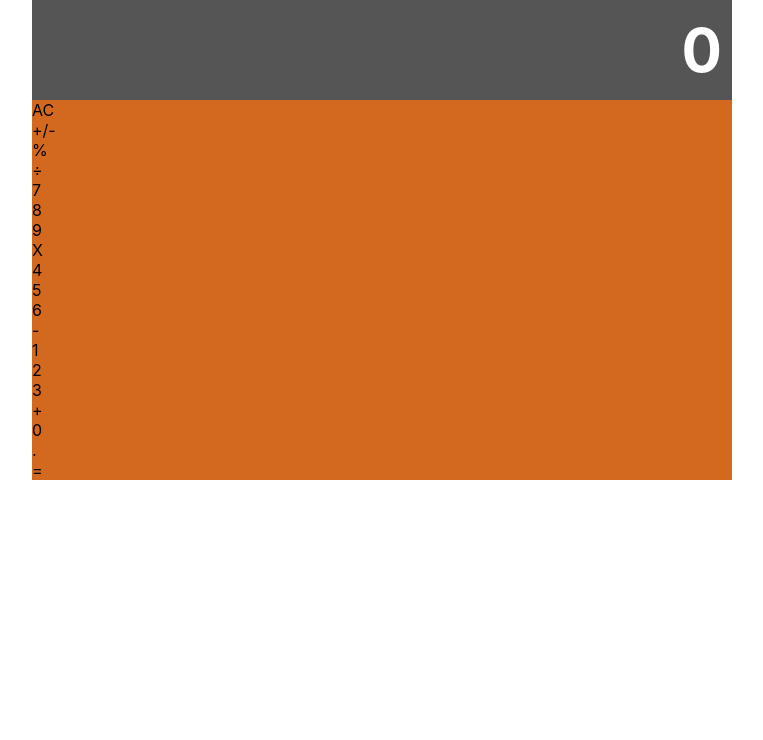
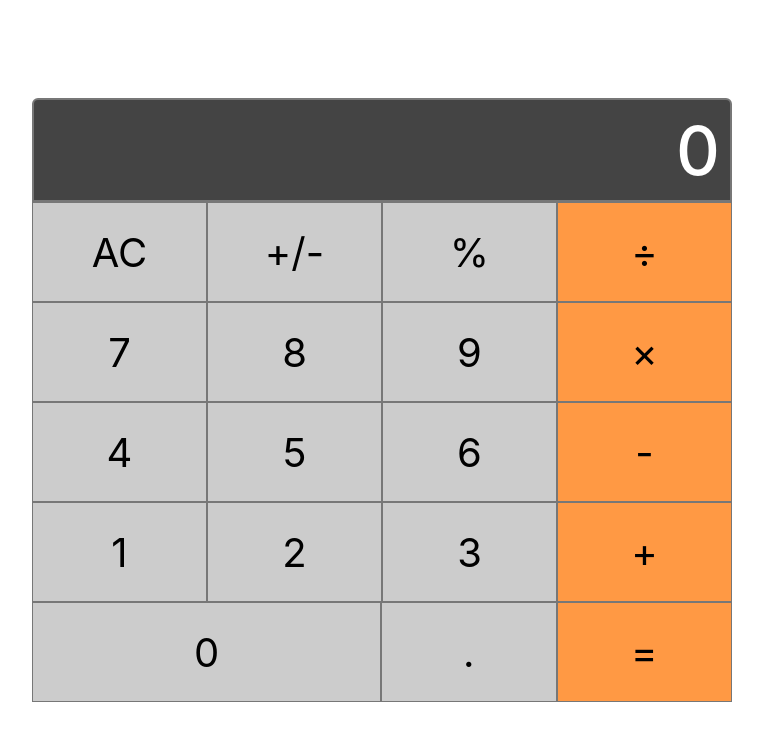
Before and after one commit to macnick/react-calculator, a React (Create React App) app: page / in a window 1280 px wide. Shown: the top 740 px of the page, without its empty margins (258-1021 px from the left). Built offline with nearby package versions, Linux system fonts and the light colour scheme.

Commit message:
Style all the components

```diff
--- a/src/components/App.js
+++ b/src/components/App.js
@@ -3,13 +3,13 @@ import Display from './Display';
 import ButtonPanel from './ButtonPanel';
 import '../styles/main.css';
 
-function App() {
+const App = () => {
   return (
     <div className="app">
       <Display />
       <ButtonPanel />
     </div>
   );
-}
+};
 
 export default App;
--- a/src/components/Button.js
+++ b/src/components/Button.js
@@ -1,12 +1,26 @@
 import React from 'react';
 import PropTypes from 'prop-types';
 
-function Button({ name }) {
-  return <div className="button">{name}</div>;
-}
+const Button = ({ name, color, wide }) => {
+  return (
+    <div
+      className="button"
+      style={{ backgroundColor: color, width: wide ? '50%' : '25%' }}
+    >
+      {name}
+    </div>
+  );
+};
 
 Button.propTypes = {
   name: PropTypes.string.isRequired,
+  color: PropTypes.string,
+  wide: PropTypes.bool,
+};
+
+Button.defaultProps = {
+  color: '#f94',
+  wide: false,
 };
 
 export default Button;
--- a/src/components/ButtonPanel.js
+++ b/src/components/ButtonPanel.js
@@ -1,40 +1,32 @@
 import React from 'react';
 import Button from './Button';
 
-function ButtonPanel() {
+const ButtonPanel = () => {
+  const grey = '#ccc';
+  const groups = [
+    ['AC', '+/-', '%', '÷'],
+    ['7', '8', '9', '×'],
+    ['4', '5', '6', '-'],
+    ['1', '2', '3', '+'],
+    ['0', '.', '='],
+  ];
+
   return (
     <div className="buttonpanel">
-      <div className="group1">
-        <Button name="AC" />
-        <Button name="+/-" />
-        <Button name="%" />
-        <Button name="÷" />
-      </div>
-      <div className="group2">
-        <Button name="7" />
-        <Button name="8" />
-        <Button name="9" />
-        <Button name="X" />
-      </div>
-      <div className="group3">
-        <Button name="4" />
-        <Button name="5" />
-        <Button name="6" />
-        <Button name="-" />
-      </div>
-      <div className="group4">
-        <Button name="1" />
-        <Button name="2" />
-        <Button name="3" />
-        <Button name="+" />
-      </div>
-      <div className="group5">
-        <Button name="0" />
-        <Button name="." />
-        <Button name="=" />
-      </div>
+      {groups.map((group, j) => (
+        <div className={`btn-group group${j + 1}`} key={group}>
+          {group.map((el, i) => (
+            <Button
+              key={el}
+              name={el}
+              color={i < group.length - 1 ? grey : null}
+              wide={el === '0'}
+            />
+          ))}
+        </div>
+      ))}
     </div>
   );
-}
+};
 
 export default ButtonPanel;
--- a/src/components/Display.js
+++ b/src/components/Display.js
@@ -1,9 +1,9 @@
 import React from 'react';
 import PropTypes from 'prop-types';
 
-function Display({ result }) {
+const Display = ({ result }) => {
   return <div className="display">{result}</div>;
-}
+};
 
 Display.propTypes = {
   result: PropTypes.string,
--- a/src/index.css
+++ b/src/index.css
@@ -1,5 +1,9 @@
 body {
   margin: 0;
+  height: 100vh;
+  display: flex;
+  justify-content: center;
+  align-items: center;
   font-family: -apple-system, 'BlinkMacSystemFont', 'Segoe UI', 'Roboto',
     'Oxygen', 'Ubuntu', 'Cantarell', 'Fira Sans', 'Droid Sans', 'Helvetica Neue',
     sans-serif;
--- a/src/styles/main.css
+++ b/src/styles/main.css
@@ -2,31 +2,40 @@
   display: flex;
   flex-direction: column;
   width: 700px;
-  margin: auto;
 }
 .display {
-  background-color: #555;
+  background-color: #444;
   height: 100px;
   line-height: 100px;
   color: #fff;
-  font-size: 60px;
-  font-weight: bold;
+  font-size: 68px;
+  font-weight: 500;
   text-align: right;
   padding: 0 10px;
+  border: 2px solid #777;
+  border-radius: 6px 6px 0 0;
   overflow-x: hidden;
 }
 .buttonpanel {
   display: flex;
   flex-direction: column;
+  border-radius: 0 0 6px 6px;
+}
+.btn-group {
+  display: flex;
   height: 100px;
 }
 .button {
-  background-color: chocolate;
+  width: 25%;
+  line-height: 100px;
+  border: 1px solid #777;
+  font-size: 40px;
+  text-align: center;
 }
 .group1,
 .group2,
 .group3,
 .group4,
 .group5 {
-  background-color: cornflowerblue;
+  background-color: #f94;
 }
```
Also changed, not shown: index.html (added, +47 -0 lines).
